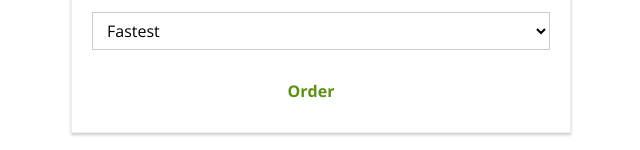
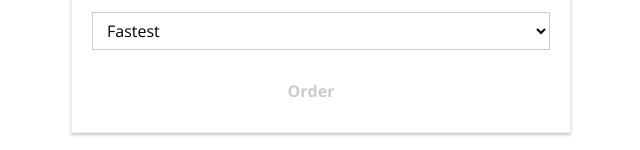
Before and after one commit to RodChris/BurgerBuilder, a React app in the folder burger-builder/: page /checkout/contact-data in a window 1280 px wide. Shown: the part 1220-1370 px from the top of the page, without its empty margins (319-959 px from the left). Built offline with nearby package versions, Linux system fonts and the light colour scheme.

Commit message:
Added disabled property to order button based on validity

```diff
--- a/burger-builder/src/components/UI/Button/Button.css
+++ b/burger-builder/src/components/UI/Button/Button.css
@@ -15,6 +15,11 @@
     padding-left: 0;
 }
 
+.Button:disabled {
+    color: #ccc;
+    cursor: not-allowed;
+}
+
 .Success {
     color: #5C9210;
 }
--- a/burger-builder/src/components/UI/Button/Button.js
+++ b/burger-builder/src/components/UI/Button/Button.js
@@ -4,6 +4,7 @@ import classes from './Button.css'
 
 const button = (props) => (
     <button
+        disabled={props.disabled}
         className={[classes.Button, classes[props.btnType]].join(' ')}
         onClick={props.clicked}>
         {props.children}
--- a/burger-builder/src/containers/Checkout/ContactData/ContactData.js
+++ b/burger-builder/src/containers/Checkout/ContactData/ContactData.js
@@ -86,7 +86,9 @@ import classes from './ContactData.css'
                         {value: 'cheapest', displayValue: 'Cheapest'}
                     ]
                 },
-                value: ''
+                formIsValid: false,
+                value: '',
+                valid: true
             }
        },
        loading: false
@@ -146,8 +148,13 @@ import classes from './ContactData.css'
         updatedFormElement.valid = this.checkValidity(updatedFormElement.value, updatedFormElement.validation)
         updatedFormElement.touched = true;
         updatedOrderForm[inputIdentifier] = updatedFormElement;
-        console.log(updatedFormElement);
-        this.setState({orderForm: updatedOrderForm});
+
+        let formIsValid = true;
+        for (let inputIdentifier in updatedOrderForm) {
+            formIsValid = updatedOrderForm[inputIdentifier].valid && formIsValid;
+        }
+
+        this.setState({orderForm: updatedOrderForm, formIsValid: formIsValid});
     }
 
     render() {
@@ -171,7 +178,7 @@ import classes from './ContactData.css'
                         touched={formElement.config.touched}
                         changed={(event) => this.inputChangedHandler(event, formElement.id)} />
                 ))}
-                <Button btnType='Success' clicked={this.orderHandler}>Order</Button>
+                <Button btnType='Success' disabled={!this.state.formIsValid} clicked={this.orderHandler}>Order</Button>
             </form>
         );
         if (this.state.loading) {
```
